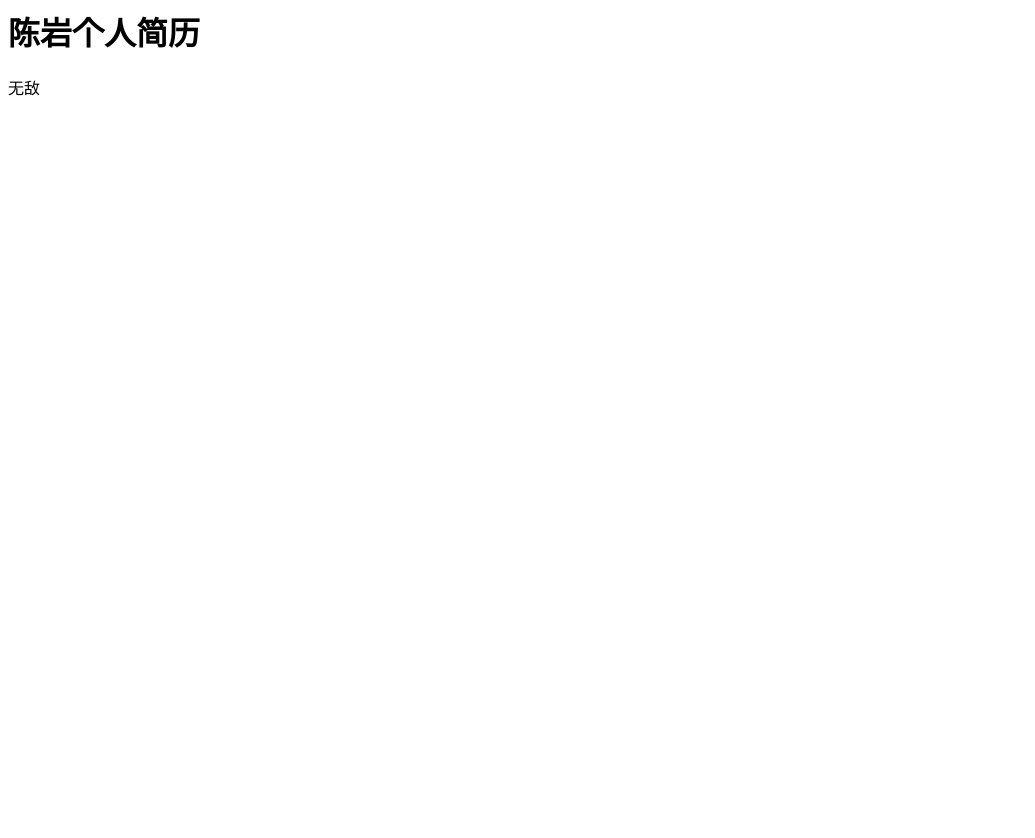
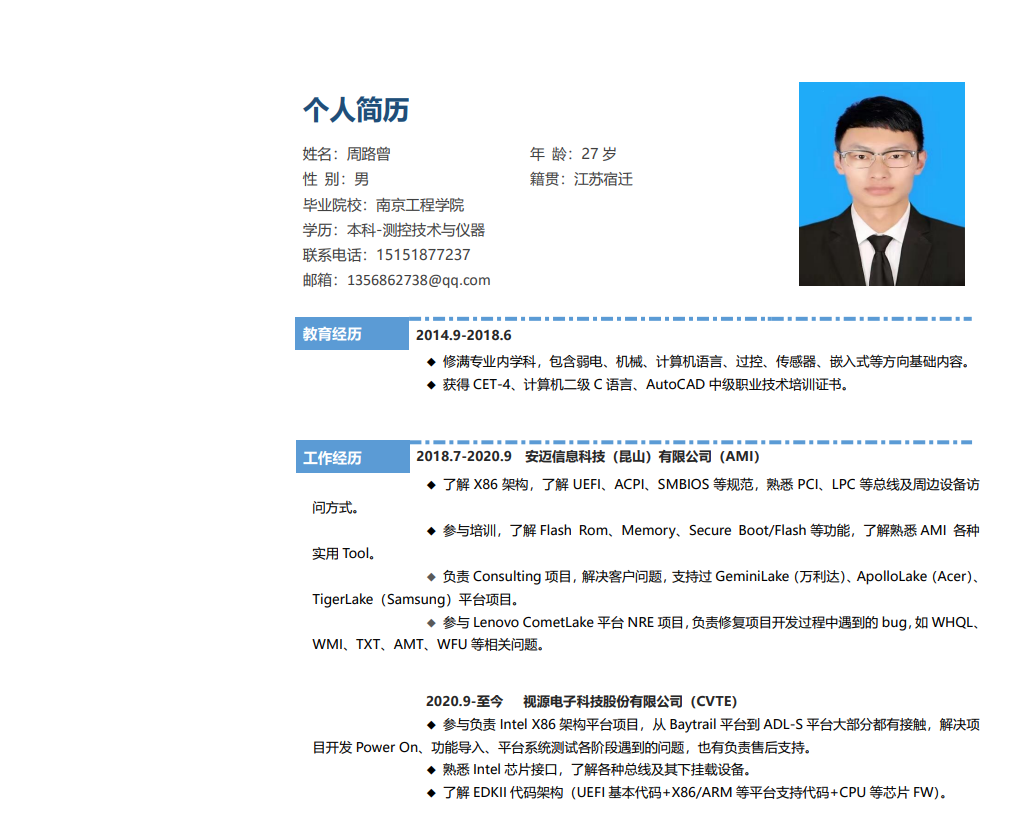
Before and after one commit to Zhou-L-Z/zlz.personal.page, a plain HTML site: page index.html in a window 1280 px wide. Shown: the whole page, without its empty margins (0-1035 px from the left). Before the commit the page ends 800 px from the top, so only its background shows below. Drawn offline with Linux system fonts and the light colour scheme.

Commit message:
personal resume

```diff
--- a/index.html
+++ b/index.html
@@ -1,10 +1,11 @@
 <html>
-<head>
-<meta charset="utf-8">
-<title>陈岩</title>
-</head>
-<body>
-<h1 id="h1">陈岩个人简历</h1>
-<p>无敌</p>
-</body>
+	<head>
+		<meta charset="utf-8">
+		<title>周路曾个人简历</title>
+	</head>
+	<body>
+		<div align="center">
+			<img src="jianli.png">
+		</div>
+	</body>
 </html>
```
Also changed, not shown: jianli.png (added).
